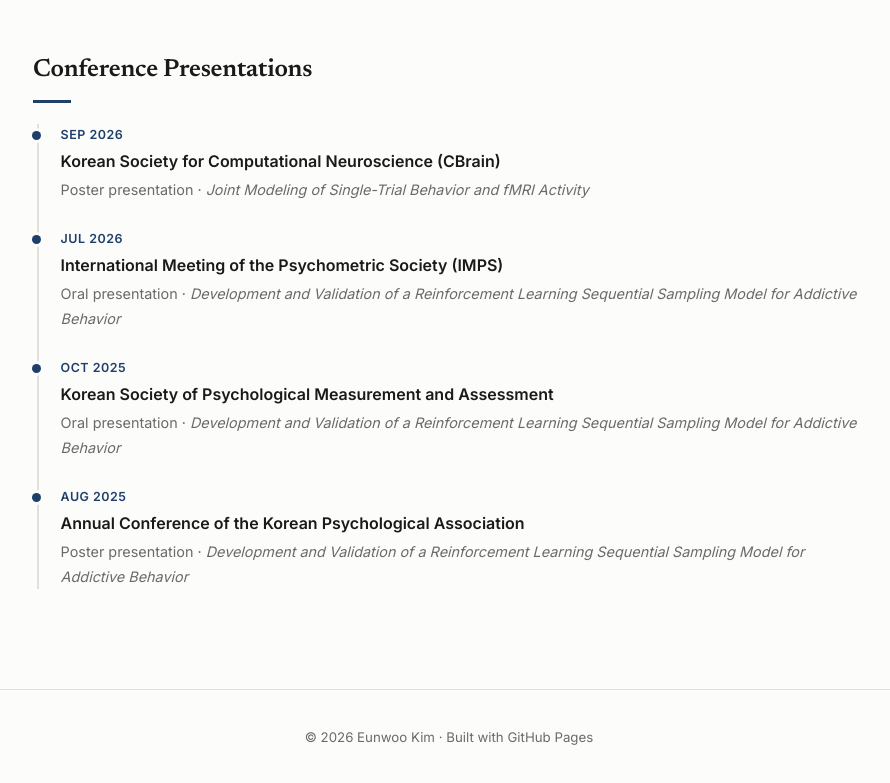
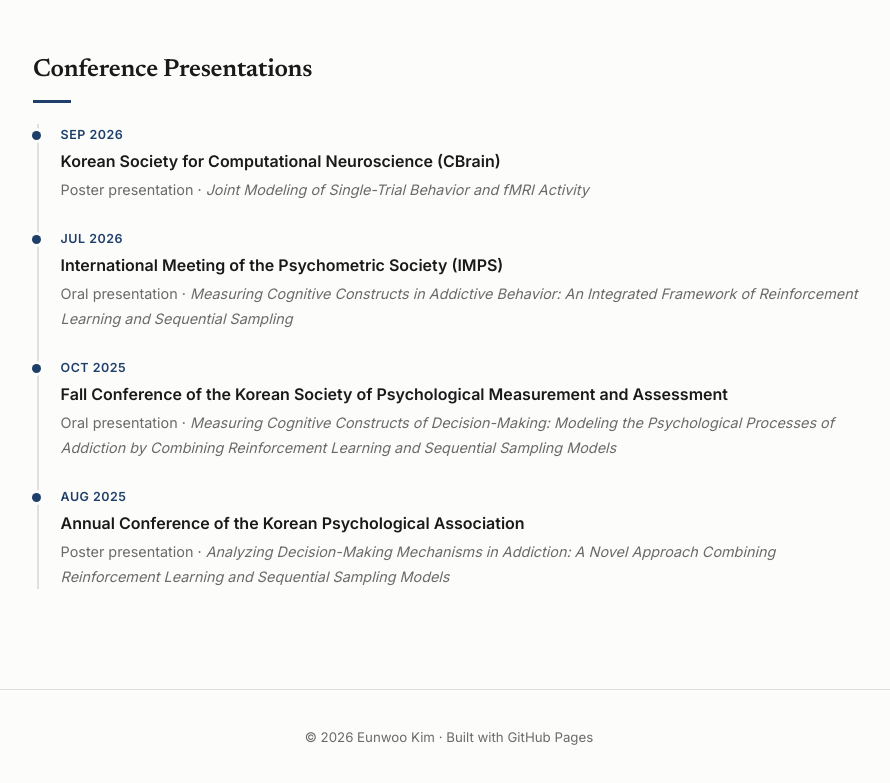
Before and after one commit to nunu0112/nunu0112.github.io, a plain HTML site: page research.html in a window 1280 px wide. Shown: the part 1661-2444 px from the top of the page, without its empty margins (191-1081 px from the left). Drawn offline with Linux system fonts and the light colour scheme.

Commit message:
Update research.html

```diff
--- a/research.html
+++ b/research.html
@@ -130,24 +130,21 @@
         <span class="timeline-date">Jul 2026</span>
         <span class="timeline-text">
           <span class="timeline-role">International Meeting of the Psychometric Society (IMPS)</span>
-          <span class="timeline-meta">Oral presentation &middot; <em>Development and Validation of a
-            Reinforcement Learning Sequential Sampling Model for Addictive Behavior</em></span>
+          <span class="timeline-meta">Oral presentation &middot; <em>Measuring Cognitive Constructs in Addictive Behavior: An Integrated Framework of Reinforcement Learning and Sequential Sampling</em></span>
         </span>
       </div>
       <div class="timeline-item">
         <span class="timeline-date">Oct 2025</span>
         <span class="timeline-text">
-          <span class="timeline-role">Korean Society of Psychological Measurement and Assessment</span>
-          <span class="timeline-meta">Oral presentation &middot; <em>Development and Validation of a
-            Reinforcement Learning Sequential Sampling Model for Addictive Behavior</em></span>
+          <span class="timeline-role">Fall Conference of the Korean Society of Psychological Measurement and Assessment</span>
+          <span class="timeline-meta">Oral presentation &middot; <em>Measuring Cognitive Constructs of Decision-Making: Modeling the Psychological Processes of Addiction by Combining Reinforcement Learning and Sequential Sampling Models</em></span>
         </span>
       </div>
       <div class="timeline-item">
         <span class="timeline-date">Aug 2025</span>
         <span class="timeline-text">
           <span class="timeline-role">Annual Conference of the Korean Psychological Association</span>
-          <span class="timeline-meta">Poster presentation &middot; <em>Development and Validation of a
-            Reinforcement Learning Sequential Sampling Model for Addictive Behavior</em></span>
+          <span class="timeline-meta">Poster presentation &middot; <em>Analyzing Decision-Making Mechanisms in Addiction: A Novel Approach Combining Reinforcement Learning and Sequential Sampling Models</em></span>
         </span>
       </div>
     </div>
```
